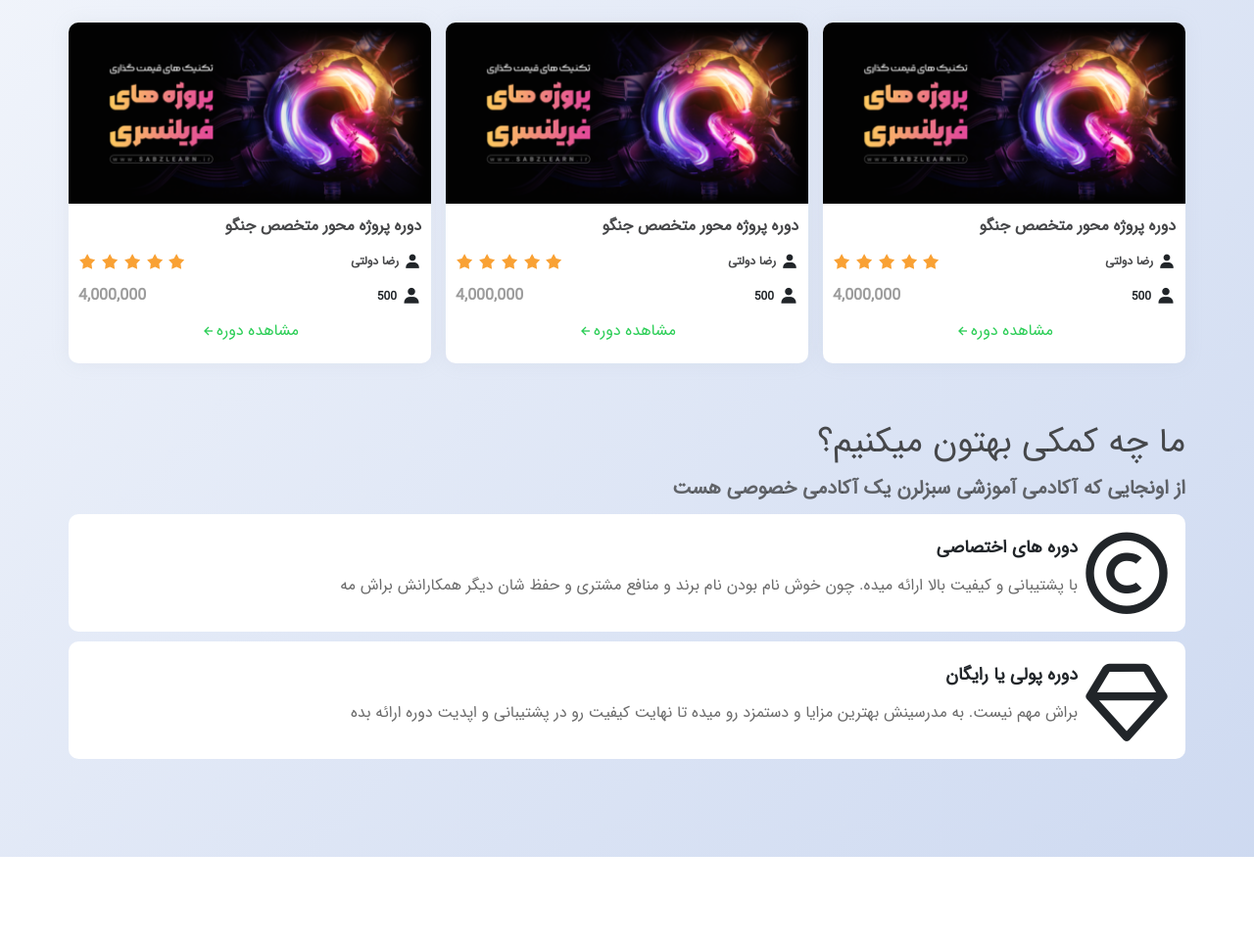
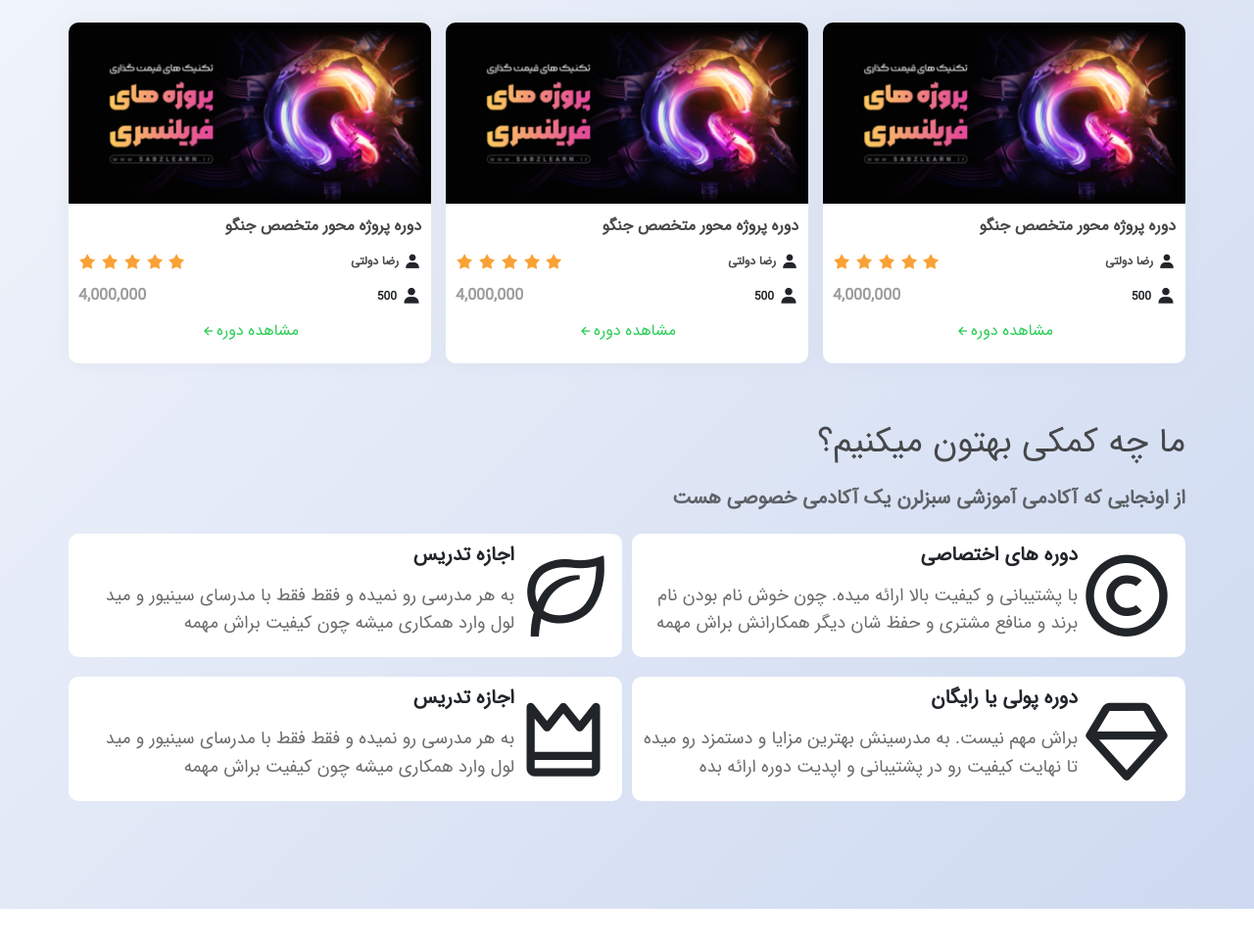
Before and after one commit to POURNASIRI/sabzeLearn-Clone, a plain HTML site: page index.html in a window 1280 px wide. Shown: the part 1132-2098 px from the top of the page at 98% size. Before the commit the page ends 2047 px from the top, so only its background shows below. Drawn offline with nearby package versions, Linux system fonts and the light colour scheme.

Commit message:
compeleted about us section

```diff
--- a/css/top-bar.css
+++ b/css/top-bar.css
@@ -445,8 +445,9 @@
 }
 .about-us__box{
    display: flex;
-   flex-direction: column;
    gap: 10px;
+   justify-content: space-between;
+   flex-wrap: wrap;
 }
 .about-us__header-title{
    font-size: 3.5rem;
@@ -457,42 +458,49 @@
    font-size: 2rem;
    color: rgba(39, 39, 39, 0.685);
    font-weight: 600;
-   margin-top: 10px;
+   margin-top: 20px;
 }
-.about-us__box-right{
+.row-one{
    display: flex;
-   align-items: center;
+   margin: 10px 0;
    background-color: var(--white-color);
    border-radius: 10px;
    padding: 10px
 
 }
+.about-us__box-right{
+   display: flex;
+   flex-direction: column;
+   flex: 1;
+   align-items: center;
+}
+.about-us__box-left{
+   display: flex;
+   flex-direction: column;
+   flex: 1;
+   align-items: center;
+
+}
 .about-us__box__icon{
-   font-size: 10rem;
    display: flex;
    align-items: center;
+   justify-content: center;
 }
 .about-us__box__content{
    display: flex;
    flex-direction: column;
    gap: 10px;
 }
+
+.about-us__box__icon{
+   font-size: 10rem;
+}
 .about-us__box__content-title{
-   font-size: 1.8rem;
+   font-size: 2rem;
    font-weight: 600;
 }
 .about-us__box__content-text{
-   font-size: 1.6rem;
+   font-size: 1.8rem;
    color: rgba(39, 39, 39, 0.685);
 }
-
-.about-us__box-left{
-   display: flex;
-   align-items: center;
-   background-color: var(--white-color);
-   margin: 20px 0;
-   border-radius: 10px;
-   padding: 10px
-
-}
 /* about us finish */
--- a/index.html
+++ b/index.html
@@ -396,31 +396,60 @@
                         <p class="about-us__header-text">از اونجایی که آکادمی آموزشی سبزلرن یک آکادمی خصوصی هست</p>
                     </div>
                 </div>
-                <!-- <div class="container"> -->
-                    <div class="row">
-                        <div class="">
+                <div class="container">
                    <div class="about-us__box">
                        <div class="about-us__box-right">
+                        <div class="row-one">
                             <div class="about-us__box__icon">
                              <i class='bx bx-copyright about-us__box__icon'></i>
                             </div>
                             <div class="about-us__box__content">
-                                    <h2 class="about-us__box__content-title">دوره های اختصاصی</h2>
-                                    <p class="about-us__box__content-text">با پشتیبانی و کیفیت بالا ارائه میده. چون خوش نام بودن نام برند و منافع مشتری و حفظ شان دیگر همکارانش براش مه</p>
+                                <h2 class="about-us__box__content-title"> دوره های اختصاصی </h2>
+                                <p class="about-us__box__content-text">
+                                 با پشتیبانی و کیفیت بالا ارائه میده. چون خوش نام بودن نام برند و منافع مشتری و حفظ شان دیگر همکارانش براش مهمه
+                                </p>
                             </div>
                         </div>
-                                <div class="about-us__box-right">
+                        <div class="row-one">
                             <div class="about-us__box__icon">
-                                    <i class='bx bx-diamond about-us__box__icon' ></i>
+                                <i class='bx bx-diamond about-us__box__icon'></i>
                             </div>
                             <div class="about-us__box__content">
-                                    <h2 class="about-us__box__content-title"> دوره پولی یا رایگان </h2>
-                                    <p class="about-us__box__content-text">براش مهم نیست. به مدرسینش بهترین مزایا و دستمزد رو میده تا نهایت کیفیت رو در پشتیبانی و اپدیت دوره ارائه بده</p>
+                                <h2 class="about-us__box__content-title">
+                                    دوره پولی یا رایگان
+                                </h2>
+                                <p class="about-us__box__content-text">
+                                    براش مهم نیست. به مدرسینش بهترین مزایا و دستمزد رو میده تا نهایت کیفیت رو در پشتیبانی و اپدیت دوره ارائه بده
+                                </p>
+                            </div>
+                        </div>
+                       </div>
+                       <div class="about-us__box-left">
+                        <div class="row-one">
+                            <div class="about-us__box__icon">
+                                <i class='bx bx-leaf about-us__box__icon'></i>
+                            </div>
+                            <div class="about-us__box__content">
+                                <h2 class="about-us__box__content-title">اجازه تدریس</h2>
+                                <p class="about-us__box__content-text">
+                                    به هر مدرسی رو نمیده و فقط فقط با مدرسای سینیور و مید لول وارد همکاری میشه چون کیفیت براش مهمه
+                                </p>
+                            </div>
+                        </div>
+                        <div class="row-one">
+                            <div class="about-us__box__icon">
+                                <i class='bx bx-crown about-us__box__icon'></i>
+                            </div>
+                            <div class="about-us__box__content">
+                                <h2 class="about-us__box__content-title">اجازه تدریس</h2>
+                                <p class="about-us__box__content-text">
+                                    به هر مدرسی رو نمیده و فقط فقط با مدرسای سینیور و مید لول وارد همکاری میشه چون کیفیت براش مهمه
+                                </p>
                             </div>
                         </div>
                        </div>
                    </div>
-                <!-- </div> -->
+                </div>
             </div>
         </section>
 
```
Lines whose indentation alone changed are shown as unchanged.
